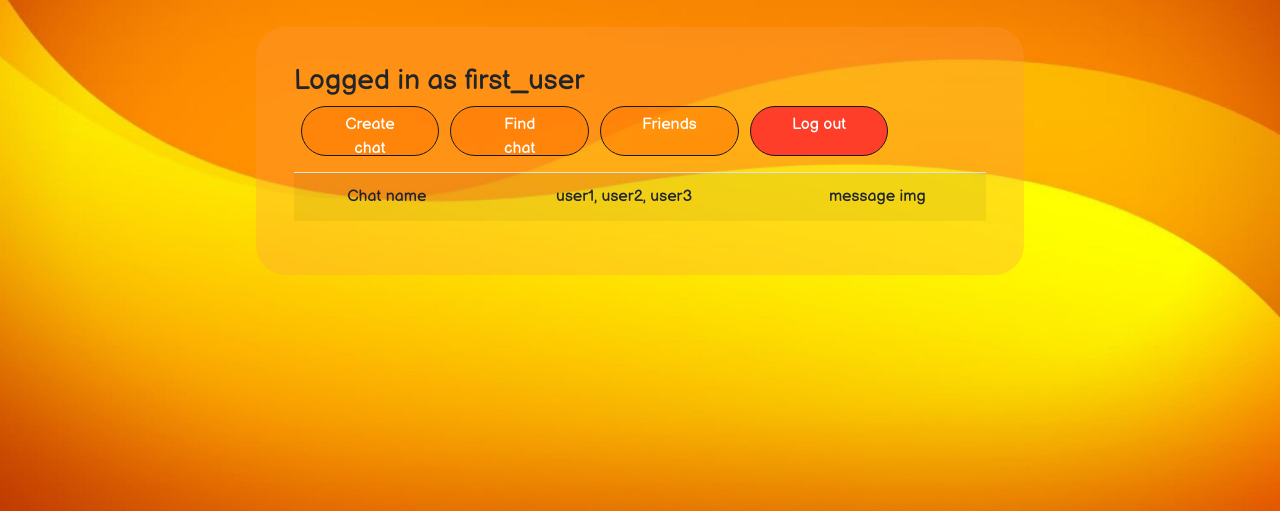
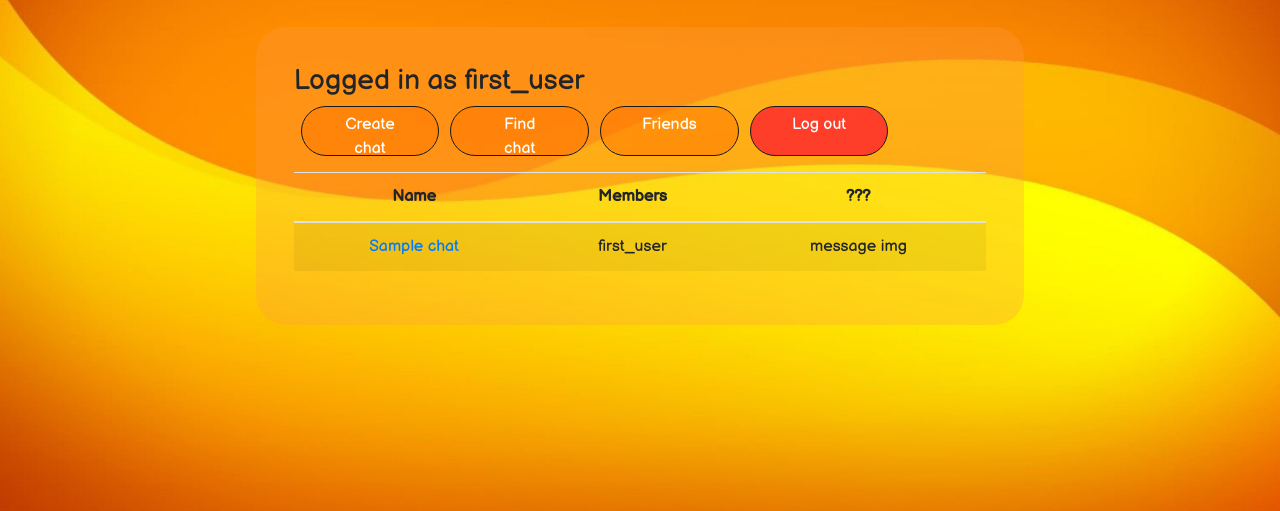
Before and after one commit to FMularski/chatter, a Flask app: page /home in a window 1280 px wide. Shown: the part 191-702 px from the top of the page. Run offline with Flask 2, Linux system fonts and the light colour scheme; a user stored in the database is signed in; tables that the repository leaves empty hold one stand-in row (values such as "Sample post"); some libraries are stand-ins or nearby versions.

Commit message:
home: display chats' names and members

```diff
--- a/app.py
+++ b/app.py
@@ -70,9 +70,9 @@ def home():
         return redirect(url_for('login'))
 
     user_in_db = User.query.filter_by(id=session['user_id']).first()
-    joined_chats = user_in_db.chats
+    chats = user_in_db.chats
 
-    return render_template('home.html', login=user_in_db.login, chats=joined_chats)
+    return render_template('home.html', login=user_in_db.login, chats=chats)
 
 
 @app.route('/chat/<chat_name>')
--- a/templates/home.html
+++ b/templates/home.html
@@ -12,12 +12,23 @@
             <a href="{{url_for('log_out')}}" class="btn chatter-btn option-btn log-out-btn">Log out</a>
         </p>
         <table class="table table-hover table-striped">
+            <thead>
+                <tr>
+                    <th scope="col">Name</th>
+                    <th scope="col">Members</th>
+                    <th scope="col">???</th>
+                </tr>
+            </thead>
             <tbody>
                 {% if chats|length > 0 %}
                     {% for chat in chats %}
                         <tr>
-                            <td>Chat name</td>
-                            <td>user1, user2, user3</td>
+                            <td><a href="{{url_for('chat', chat_name=chat.name)}}">{{chat.name}}</a></td>
+                            <td>
+                                {% for member in chat.members %}
+                                    {{member.login}}
+                                {% endfor %}
+                            </td>
                             <td>message img</td>
                         </tr>
                     {% endfor %}
```
